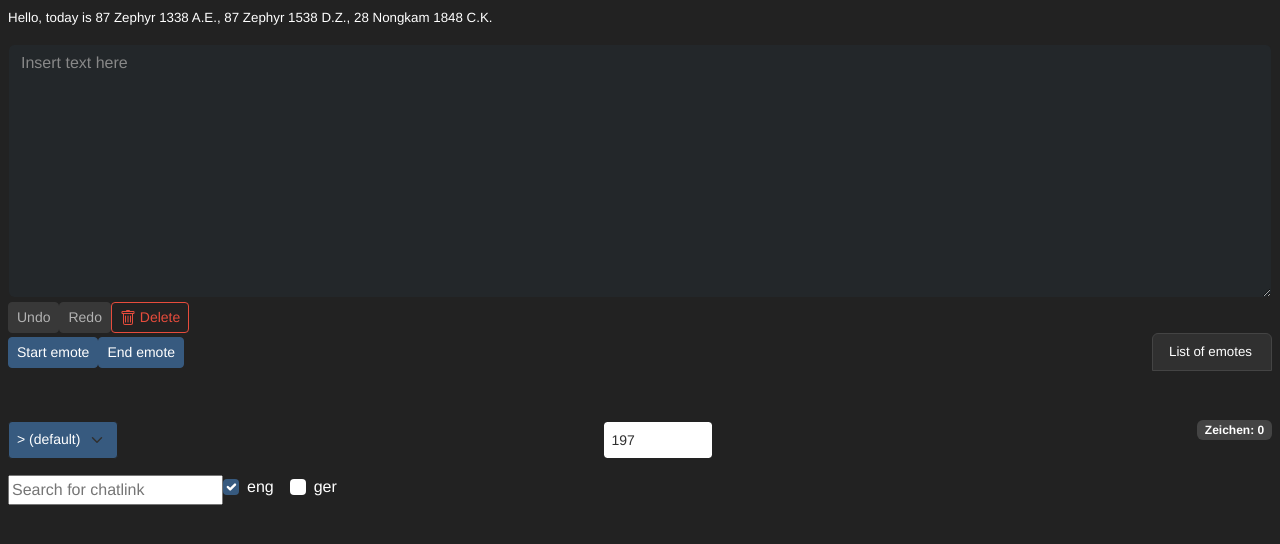
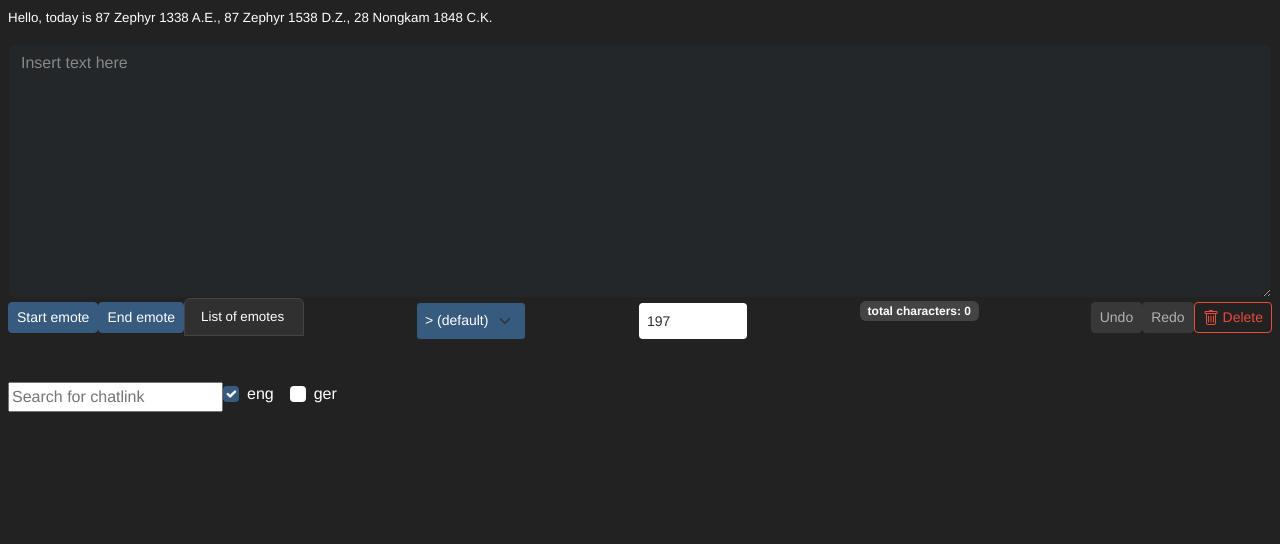
Before and after one commit to Ydalirsson/gw2-Chatbreaker, a Vue app: page / in a window 1280 px wide. Shown: the top 544 px of the page. Built offline with nearby package versions, Linux system fonts and the light colour scheme.

Commit message:
reorganised toolbar buttons

```diff
--- a/package.json
+++ b/package.json
@@ -1,6 +1,6 @@
 {
   "name": "Chatbreaker",
-  "version": "1.3.2",
+  "version": "1.3.3",
   "private": true,
   "author": "Ydalirsson",
   "description": "Chatbreaker is an application for separating text into single chat messages. Specified for Guild Wars 2 chat messages.",
@@ -19,7 +19,7 @@
     "build": "vue-cli-service build"
   },
   "dependencies": {
-    "bootstrap": "^5.3.3",
+    "bootstrap": "^5.3.5",
     "core-js": "^3.41.0",
     "vue": "^3.5.13",
     "vue-class-component": "^8.0.0-0"
@@ -28,6 +28,6 @@
     "@vue/cli-plugin-babel": "^5.0.8",
     "@vue/cli-plugin-typescript": "^5.0.8",
     "@vue/cli-service": "^5.0.8",
-    "typescript": "^5.8.2"
+    "typescript": "^5.8.3"
   }
 }
--- a/src/components/EmoteControls.vue
+++ b/src/components/EmoteControls.vue
@@ -122,13 +122,10 @@ export default defineComponent({
   border-radius: 6px;
   padding: 5px 0;
 
-  /* Position the tooltip */
   position: static;
   z-index: 1;
   top: 20px;
-  /* Beispiel: Verschiebung um 20px nach unten */
   left: 0;
-  /* Beispiel: Tooltip linksbündig */
 }
 
 #emoteID:hover .tooltiptext,
--- a/src/components/Greeting.vue
+++ b/src/components/Greeting.vue
@@ -9,8 +9,6 @@
 
   <script lang="ts">
   export default {
-    data() {
-    },
     methods: {
       currentMouvDate(): string {
       const dateNow = new Date(Date.now());
--- a/src/components/Main.vue
+++ b/src/components/Main.vue
@@ -1,12 +1,13 @@
 <template>
   <div>
     <Greeting />
-    <TextEditor v-model="chatContent" ref="textEditorRef" @keyup="update" />
+    <TextEditor v-model="chatContent" ref="textEditorRef" @stack-changed="handleStackChange" @keyup="update" />
     <p v-if="errorMessage" class="alert alert-danger" role="alert">
       {{ errorMessage }}
     </p>
-    <EmoteControls :insertTextAtCursor="insertTextAtCursor" />
-    <Toolbar v-model:selected="selected" v-model:maxWordLength="charLimitInput" :totalCharacter="chatContent.length" />
+    <ToolBar v-model:selected="selected" v-model:maxWordLength="charLimitInput" :totalCharacter="chatContent.length"
+      :on-undo="handleUndo" :on-redo="handleRedo" :on-clear="handleClear" :undo-disabled="currentUndoLength === 0"
+      :redo-disabled="currentRedoLength === 0" :insertTextAtCursor="insertTextAtCursor" />
     <SearchBar :insertTextAtCursor="insertTextAtCursor" />
     <p></p>
     <br />
@@ -18,8 +19,7 @@
 import { defineComponent } from 'vue';
 import Greeting from "./Greeting.vue";
 import TextEditor from "./TextEditor.vue";
-import Toolbar from "./Toolbar.vue";
-import EmoteControls from "./EmoteControls.vue";
+import ToolBar from "./ToolBar.vue";
 import SearchBar from "./SearchBar.vue"
 import ResultsTable from "./ResultsTable.vue";
 
@@ -28,8 +28,7 @@ export default defineComponent({
   components: {
     Greeting,
     TextEditor,
-    Toolbar,
-    EmoteControls,
+    ToolBar,
     SearchBar,
     ResultsTable
   },
@@ -40,7 +39,9 @@ export default defineComponent({
       contentWordArray: [""] as Array<string>,
       errorMessage: "" as string,
       selected: 1 as number,
-      charLimitInput: 197 as number // actually limit is 199, but need 197 for the seperator
+      charLimitInput: 197 as number, // actually limit is 199, but need 197 for the seperator
+      currentUndoLength: 0 as number,
+      currentRedoLength: 0 as number
     };
   },
   watch: {
@@ -163,6 +164,25 @@ export default defineComponent({
       textarea.selectionEnd = newCursorPos;
       textarea.focus();
       this.update();
+    },
+    handleUndo() {
+      const editorComponent = this.$refs.textEditorRef as any;
+      editorComponent.undo();
+      this.update();
+    },
+    handleRedo() {
+      const editorComponent = this.$refs.textEditorRef as any;
+      editorComponent.redo();
+      this.update();
+    },
+    handleClear() {
+      const editorComponent = this.$refs.textEditorRef as any;
+      editorComponent.clearText();
+      this.update();
+    },
+    handleStackChange({ undoLength, redoLength }: { undoLength: number; redoLength: number }) {
+      this.currentUndoLength = undoLength;
+      this.currentRedoLength = redoLength;
     }
   }
 });
--- a/src/components/ResultsTable.vue
+++ b/src/components/ResultsTable.vue
@@ -42,10 +42,6 @@ export default defineComponent({
             required: true,
         }
     },
-    data() {
-        return {
-        }
-    },
     methods: {
         onCopy(msg: { text: string, copied: boolean }): void {
             //console.log("CopyText" + msg);
@@ -53,9 +49,7 @@ export default defineComponent({
             msg.copied = true;
         }
     }
-
 });
-
 </script>
 
 <!-- Add "scoped" attribute to limit CSS to this component only -->
--- a/src/components/SearchBar.vue
+++ b/src/components/SearchBar.vue
@@ -30,29 +30,27 @@
 </template>
 
 <script lang="ts">
-import { defineComponent } from "vue";
+import { defineComponent, PropType } from "vue";
 
 export interface Item {
-    [key: string]: {
     name: string;
     id: number;
     chat_link: string;
-    };
 }
 
-const _itemsEN = require("../chatcodes/eng/items.json");
-const _poisEN = require("../chatcodes/eng/pois.json");
-const _skillsEN = require("../chatcodes/eng/skills.json");
+import itemsEN from "../chatcodes/eng/items.json";
+import poisEN from "../chatcodes/eng/pois.json";
+import skillsEN from "../chatcodes/eng/skills.json";
 
-const _itemsDE = require("../chatcodes/deu/items.json");
-const _poisDE = require("../chatcodes/deu/pois.json");
-const _skillsDE = require("../chatcodes/deu/skills.json");
+import itemsDE from "../chatcodes/deu/items.json";
+import poisDE from "../chatcodes/deu/pois.json";
+import skillsDE from "../chatcodes/deu/skills.json";
 
 export default defineComponent({
-    name: "Toolbar",
+    name: "SearchBar",
     props: {
         insertTextAtCursor: {
-            type: Function,
+            type: Function as PropType<(text: string) => void>,
             required: true,
         }
     },
@@ -84,9 +82,9 @@ export default defineComponent({
 
             // searching for english results
             if (this.cbxLangEng == "true") {
-                const items = _itemsEN as Item[];
-                const pois = _poisEN as Item[];
-                const skills = _skillsEN as Item[];
+                const items = itemsEN as Item[];
+                const pois = poisEN as Item[];
+                const skills = skillsEN as Item[];
 
                 let i = 0;
                 for (i = 0; i < items.length; i++) {
@@ -116,9 +114,9 @@ export default defineComponent({
 
             // searching for german results
             if (this.cbxLangGer == "true") {
-                const items = _itemsDE as Item[];
-                const pois = _poisDE as Item[];
-                const skills = _skillsDE as Item[];
+                const items = itemsDE as Item[];
+                const pois = poisDE as Item[];
+                const skills = skillsDE as Item[];
 
                 let i = 0;
                 for (i = 0; i < items.length; i++) {
--- a/src/components/TextEditor.vue
+++ b/src/components/TextEditor.vue
@@ -2,22 +2,6 @@
     <div class="text-editor">
         <textarea v-model="text" ref="editor" @input="updateText" placeholder="Insert text here" cols="50" rows="10"
             class="form-control"></textarea>
-        <div>
-            <button class="btn btn-secondary btn-sm" style="margin-top: 4px" @click="undo"
-                :disabled="undoStack.length === 0" title="Undo (Ctrl+Z / Cmd+Z)">Undo</button>
-            <button class="btn btn-secondary btn-sm" style="margin-top: 4px" @click="redo"
-                :disabled="redoStack.length === 0" title="Redo (Ctrl+Y / Cmd+Shift+Z)">Redo</button>
-            <button type="button" class="btn btn-outline-danger btn-sm" style="margin-top: 4px" @click="clearText">
-                <svg xmlns="http://www.w3.org/2000/svg" width="16" height="16" fill="currentColor" class="bi bi-trash"
-                    viewBox="0 0 16 16">
-                    <path
-                        d="M5.5 5.5A.5.5 0 0 1 6 6v6a.5.5 0 0 1-1 0V6a.5.5 0 0 1 .5-.5zm2.5 0a.5.5 0 0 1 .5.5v6a.5.5 0 0 1-1 0V6a.5.5 0 0 1 .5-.5zm3 .5a.5.5 0 0 0-1 0v6a.5.5 0 0 0 1 0V6z" />
-                    <path fill-rule="evenodd"
-                        d="M14.5 3a1 1 0 0 1-1 1H13v9a2 2 0 0 1-2 2H5a2 2 0 0 1-2-2V4h-.5a1 1 0 0 1-1-1V2a1 1 0 0 1 1-1H6a1 1 0 0 1 1-1h2a1 1 0 0 1 1 1h3.5a1 1 0 0 1 1 1v1zM4.118 4 4 4.059V13a1 1 0 0 0 1 1h6a1 1 0 0 0 1-1V4.059L11.882 4H4.118zM2.5 3V2h11v1h-11z" />
-                </svg>
-                Delete
-            </button>
-        </div>
     </div>
 </template>
 
@@ -33,8 +17,8 @@ export default defineComponent({
         return {
             text: this.modelValue ?? "",
             undoStack: [] as string[],
-            redoStack: [] as string[],
-        };
+            redoStack: [] as string[]
+        }
     },
     watch: {
         modelValue(newValue: string) {
@@ -45,6 +29,10 @@ export default defineComponent({
         updateText(): void {
             this.undoStack.push(this.text);
             this.$emit("update:modelValue", this.text);
+            this.$emit("stack-changed", {
+                undoLength: this.undoStack.length,
+                redoLength: this.redoStack.length,
+            });
         },
         undo(): void {
             if (this.undoStack.length > 0) {
@@ -56,6 +44,10 @@ export default defineComponent({
                     this.text = "";
                 }
                 this.$emit("update:modelValue", this.text);
+                this.$emit("stack-changed", {
+                    undoLength: this.undoStack.length,
+                    redoLength: this.redoStack.length,
+                });
             }
         },
         redo(): void {
@@ -63,12 +55,20 @@ export default defineComponent({
                 this.undoStack.push(this.text);
                 this.text = this.redoStack.pop() ?? "";
                 this.$emit("update:modelValue", this.text);
+                this.$emit("stack-changed", {
+                    undoLength: this.undoStack.length,
+                    redoLength: this.redoStack.length,
+                });
             }
         },
         clearText(): void {
             this.undoStack.push(this.text);
             this.text = "";
             this.$emit("update:modelValue", this.text);
+            this.$emit("stack-changed", {
+                undoLength: this.undoStack.length,
+                redoLength: this.redoStack.length,
+            });
         },
         handleKeydown(event: KeyboardEvent): void {
             if (event.ctrlKey || event.metaKey) {
--- a/src/components/Toolbar.vue
+++ b/src/components/Toolbar.vue
@@ -1,8 +1,9 @@
 <template>
   <ul class="controlBar">
+    <EmoteControls :insertTextAtCursor="insertTextAtCursor" />
     <li>
       <select v-model.number="localSelected" class="form-select form-select-sm"
-        style="margin-top: 4px; width: 110px; height: 38px" @change="seperatorChange">
+        style="margin-top: 4px; width: 110px; height: 38px">
         <option disabled value="0">Separator</option>
         <option value="1" selected>> (default)</option>
         <option value="2">+</option>
@@ -19,32 +20,48 @@
     </li>
 
     <li>
-      <span class="badge bg-secondary">Zeichen: {{ totalCharacter }}</span>
+      <span class="badge bg-secondary">total characters: {{ totalCharacter }}</span>
     </li>
+
+    <div>
+      <button class="btn btn-secondary btn-sm" style="margin-top: 4px" @click="onUndo" :disabled="undoDisabled"
+        title="Undo (Ctrl+Z / Cmd+Z)">Undo</button>
+      <button class="btn btn-secondary btn-sm" style="margin-top: 4px" @click="onRedo" :disabled="redoDisabled"
+        title="Redo (Ctrl+Y / Cmd+Shift+Z)">Redo</button>
+      <button type="button" class="btn btn-outline-danger btn-sm" style="margin-top: 4px" @click="onClear">
+        <svg xmlns="http://www.w3.org/2000/svg" width="16" height="16" fill="currentColor" class="bi bi-trash"
+          viewBox="0 0 16 16">
+          <path
+            d="M5.5 5.5A.5.5 0 0 1 6 6v6a.5.5 0 0 1-1 0V6a.5.5 0 0 1 .5-.5zm2.5 0a.5.5 0 0 1 .5.5v6a.5.5 0 0 1-1 0V6a.5.5 0 0 1 .5-.5zm3 .5a.5.5 0 0 0-1 0v6a.5.5 0 0 0 1 0V6z" />
+          <path fill-rule="evenodd"
+            d="M14.5 3a1 1 0 0 1-1 1H13v9a2 2 0 0 1-2 2H5a2 2 0 0 1-2-2V4h-.5a1 1 0 0 1-1-1V2a1 1 0 0 1 1-1H6a1 1 0 0 1 1-1h2a1 1 0 0 1 1 1h3.5a1 1 0 0 1 1 1v1zM4.118 4 4 4.059V13a1 1 0 0 0 1 1h6a1 1 0 0 0 1-1V4.059L11.882 4H4.118zM2.5 3V2h11v1h-11z" />
+        </svg>
+        Delete
+      </button>
+    </div>
+
   </ul>
 </template>
 
 <script lang="ts">
-import { defineComponent } from "vue";
+import { defineComponent, PropType } from "vue";
+import EmoteControls from "./EmoteControls.vue";
 
 export default defineComponent({
-  name: "Toolbar",
+  name: "ToolBar",
+  components: {
+    EmoteControls
+  },
   props: {
-    // Der ausgewählte Separator, via v-model:selected
-    selected: {
-      type: Number,
-      default: 1,
-    },
-    // Das maximale Wortlängen-Limit, via v-model:maxWordLength
-    maxWordLength: {
-      type: Number,
-      default: 197,
-    },
-    // Die aktuelle Zeichenanzahl (wird vom Parent berechnet)
-    totalCharacter: {
-      type: Number,
-      default: 0,
-    },
+    selected: {type: Number, default: 1},
+    maxWordLength: {type: Number, default: 197},
+    totalCharacter: {type: Number, default: 0},
+    onUndo: {type: Function as PropType<(event: MouseEvent) => void>, required: true},
+    onRedo: {type: Function as PropType<(event: MouseEvent) => void>, required: true},
+    onClear: {type: Function as PropType<(event: MouseEvent) => void>, required: true },
+    undoDisabled: {type: Boolean, required: true},
+    redoDisabled: {type: Boolean, required: true},
+    insertTextAtCursor: {type: Function as PropType<(text: string) => void>, required: true}
   },
   data() {
     return {
```
Also changed, not shown: 1 other file (tests, documents, lock files or other folders). Lines whose indentation alone changed are shown as unchanged.
